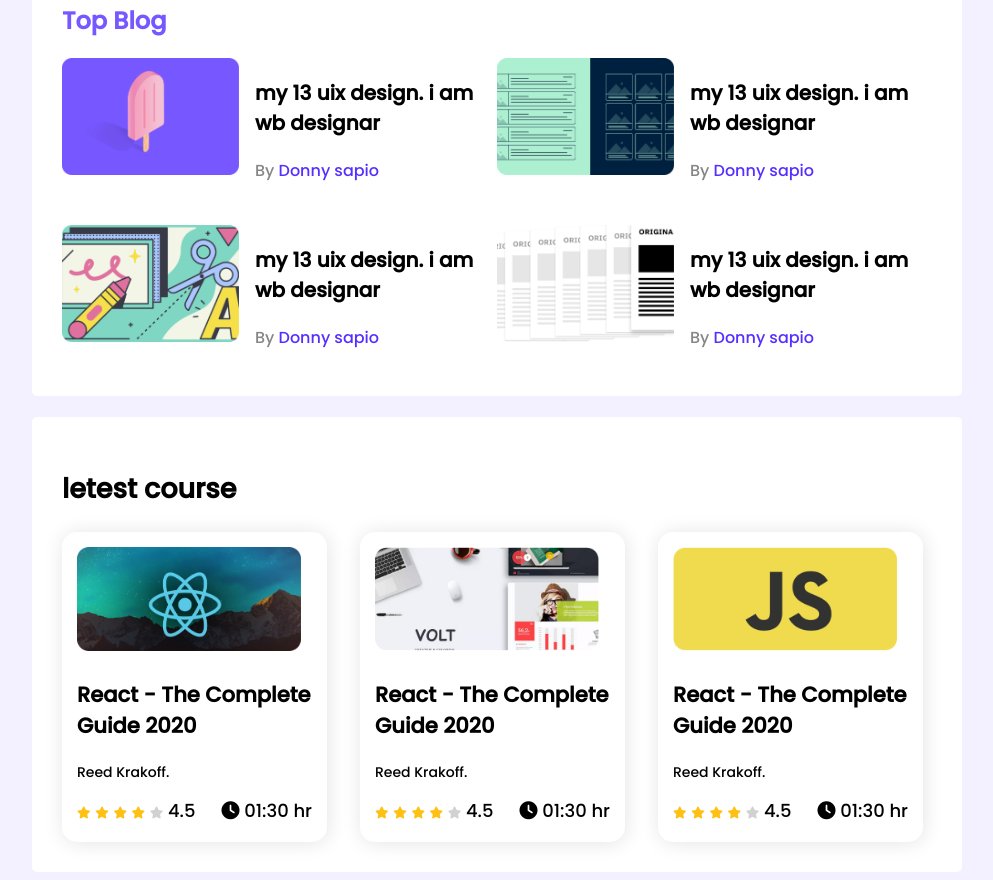
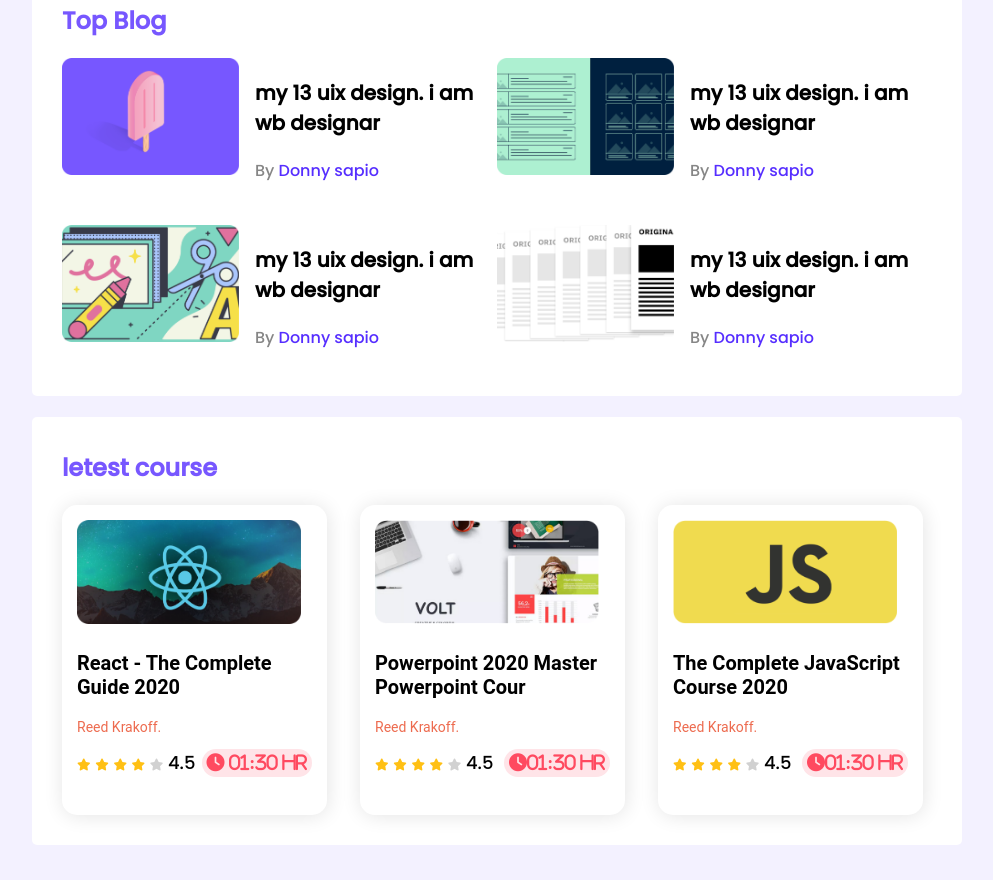
Before and after one commit to mdmoinulhasan2211/landing-page, a plain HTML site: page index.html in a window 1280 px wide. Shown: the part 350-1230 px from the top of the page, without its empty margins (143-1136 px from the left). After the commit the page ends 1203 px from the top, so only its background shows below. Drawn offline with Linux system fonts and the light colour scheme.

Commit message:
added web site

```diff
--- a/css/style.css
+++ b/css/style.css
@@ -123,6 +123,29 @@ hr{
    height: 280px;
     padding: 15px;
 
-
    border-radius: 15px;
 }
+
+.course-author{
+    color: #ED6B4F;
+    font-family: 'Roboto', sans-serif;
+
+}
+/*-----google--font---link start----*/
+
+@import url('https://fonts.googleapis.com/css2?family=Roboto:wght@500&display=swap');
+@import url('https://fonts.googleapis.com/css2?family=Roboto:wght@400;500&display=swap');
+
+/*-----google--font---link start----*/
+
+.course-titel{
+    font-size: 20px;
+    font-family: 'Roboto', sans-serif;
+}
+.fa-clock{
+    background: #FFE4E8;
+    padding: 5px;
+    border-radius: 14.6913px;
+    color:  #FF4A60;
+
+}
--- a/index.html
+++ b/index.html
@@ -107,11 +107,13 @@
 
  </section>
 
- <!------letest course s----->
+ <!----------------/
+    letest course
+/------------------>
 
 
 <section class="conteinar">
-    <h2 class="titel">letest course</h2>
+    <h2 class="titel section-titel">letest course</h2>
     <div class="courses">
     <div class="course">
         <div class="course-bennar">
@@ -130,8 +132,8 @@
                 </div>
 
                 <div class="course-duration">
-                    <i class="fas fa-clock"></i>
-                    01:30 hr
+                    <i class="fas fa-clock"> 01:30 hr</i>
+
                 </div>
                </div>
 
@@ -143,7 +145,7 @@
         <div class="course-bennar">
             <img src="images/courses/course-2.png" alt="">
             <div class="course-details">
-                <h3 class="course-titel">React - The Complete Guide 2020</h3>
+                <h3 class="course-titel">Powerpoint 2020 Master Powerpoint Cour</h3>
                 <p class="course-author">Reed Krakoff.</p>
                 <div class="course-info">
                 <div>
@@ -156,8 +158,8 @@
                 </div>
 
                 <div class="course-duration">
-                    <i class="fas fa-clock"></i>
-                    01:30 hr
+                    <i class="fas fa-clock">01:30 hr</i>
+
                 </div>
                </div>
 
@@ -169,7 +171,7 @@
         <div class="course-bennar">
             <img src="images/courses/course-3.png" alt="">
             <div class="course-details">
-                <h3 class="course-titel">React - The Complete Guide 2020</h3>
+                <h3 class="course-titel">The Complete JavaScript Course 2020</h3>
                 <p class="course-author">Reed Krakoff.</p>
                 <div class="course-info">
                 <div>
@@ -182,8 +184,8 @@
                 </div>
 
                 <div class="course-duration">
-                    <i class="fas fa-clock"></i>
-                    01:30 hr
+                    <i class="fas fa-clock">01:30 hr</i>
+
                 </div>
                </div>
 
```
